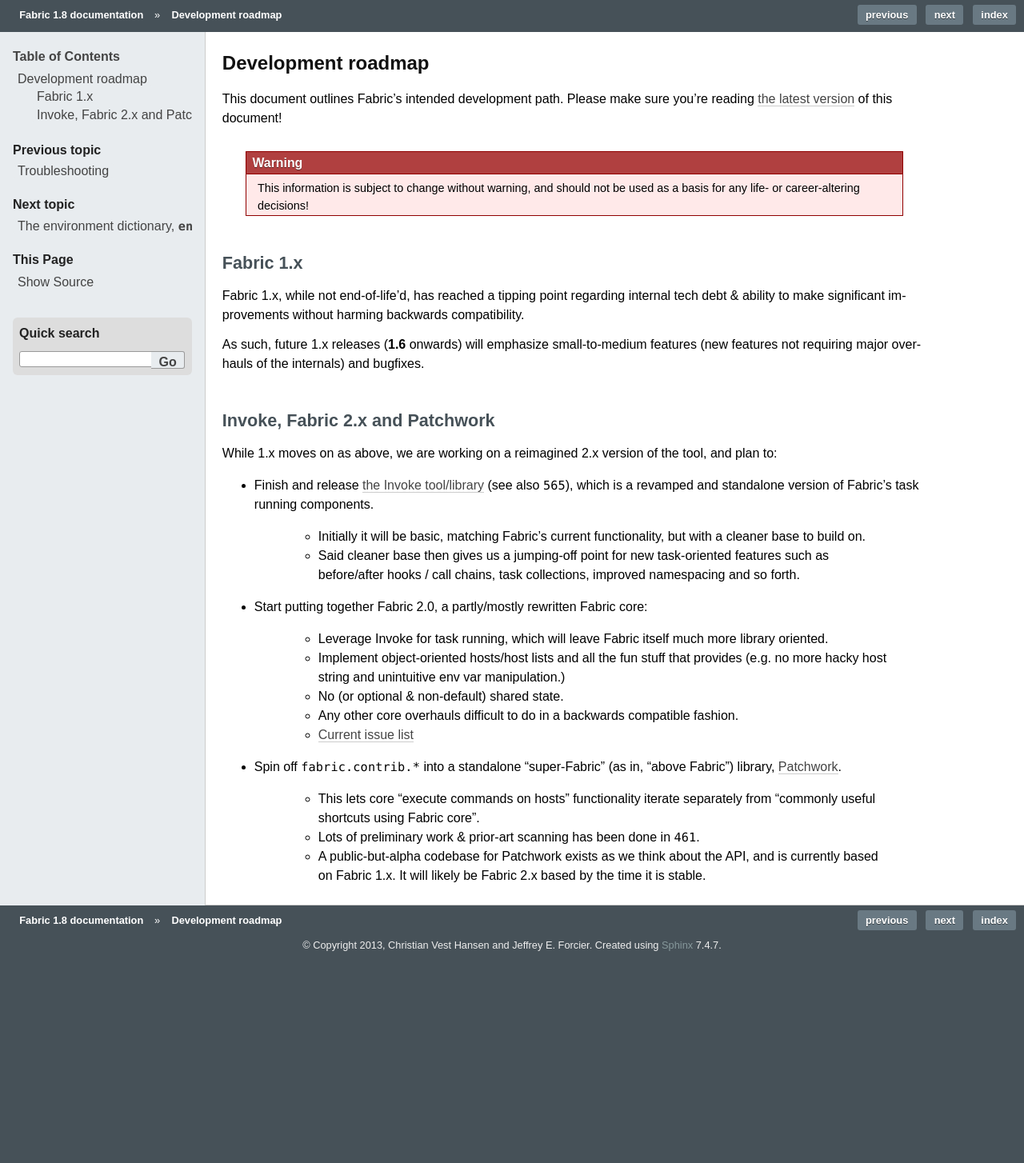
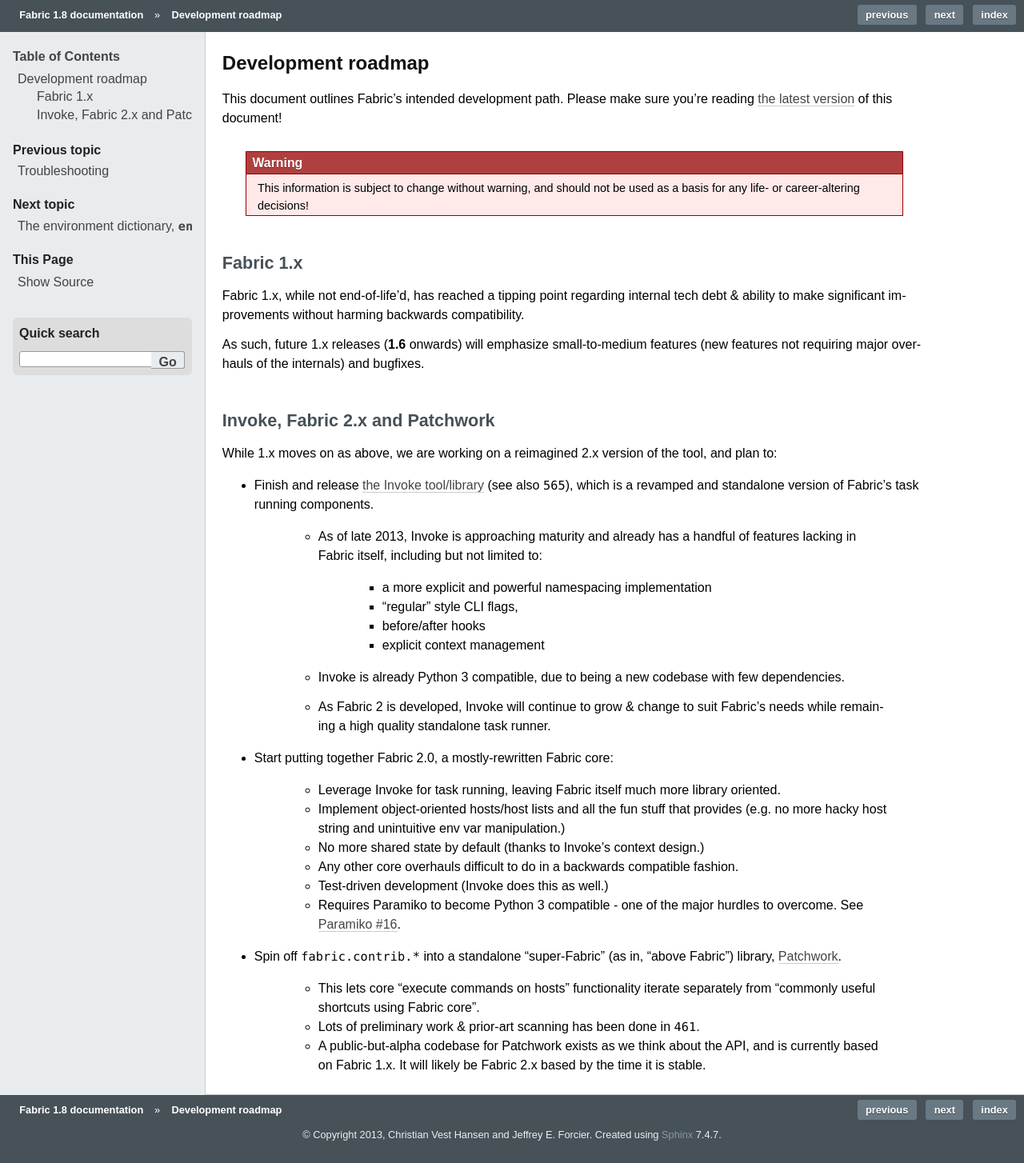
Before and after one commit to fabric/fabric, a Sphinx documentation site: the page built from docs/roadmap.rst, in a window 1280 px wide. Shown: the whole page at 80% size. Built offline with Sphinx 7.4.7, drawn with Linux system fonts in a browser that asks for light colours; cross-references to code outside the pages are shown as plain code; before the commit the page ends 1217 px from its top, so only the background shows below that.

Commit message:
Overhaul roadmap page

```diff
--- a/docs/roadmap.rst
+++ b/docs/roadmap.rst
@@ -31,24 +31,33 @@
   <https://github.com/pyinvoke/invoke>`_ (see also :issue:`565`), which is a
   revamped and standalone version of Fabric's task running components.
 
-    * Initially it will be basic, matching Fabric's current functionality, but
-      with a cleaner base to build on.
-    * Said cleaner base then gives us a jumping-off point for new task-oriented
-      features such as before/after hooks / call chains, task collections,
-      improved namespacing and so forth.
+    * As of late 2013, Invoke is approaching maturity and already has a handful of
+      features lacking in Fabric itself, including but not limited to:
 
-* Start putting together Fabric 2.0, a partly/mostly rewritten Fabric core:
+        * a more explicit and powerful namespacing implementation
+        * "regular" style CLI flags,
+        * before/after hooks
+        * explicit context management
 
-    * Leverage Invoke for task running, which will leave Fabric itself much
-      more library oriented.
+    * Invoke is already Python 3 compatible, due to being a new codebase with
+      few dependencies.
+    * As Fabric 2 is developed, Invoke will continue to grow & change to suit
+      Fabric's needs while remaining a high quality standalone task runner.
+
+* Start putting together Fabric 2.0, a mostly-rewritten Fabric core:
+
+    * Leverage Invoke for task running, leaving Fabric itself much more library
+      oriented.
     * Implement object-oriented hosts/host lists and all the fun stuff that
       provides (e.g. no more hacky host string and unintuitive env var
       manipulation.)
-    * No (or optional & non-default) shared state.
+    * No more shared state by default (thanks to Invoke's context design.)
     * Any other core overhauls difficult to do in a backwards compatible
       fashion.
-    * `Current issue list
-      <https://github.com/fabric/fabric/issues?labels=2.x>`_
+    * Test-driven development (Invoke does this as well.)
+    * Requires Paramiko to become Python 3 compatible - one of the major
+      hurdles to overcome. See `Paramiko #16
+      <https://github.com/paramiko/paramiko/issues/16>`_.
 
 * Spin off ``fabric.contrib.*`` into a standalone "super-Fabric" (as in, "above Fabric") library, `Patchwork <https://github.com/fabric/patchwork>`_.
 
```
